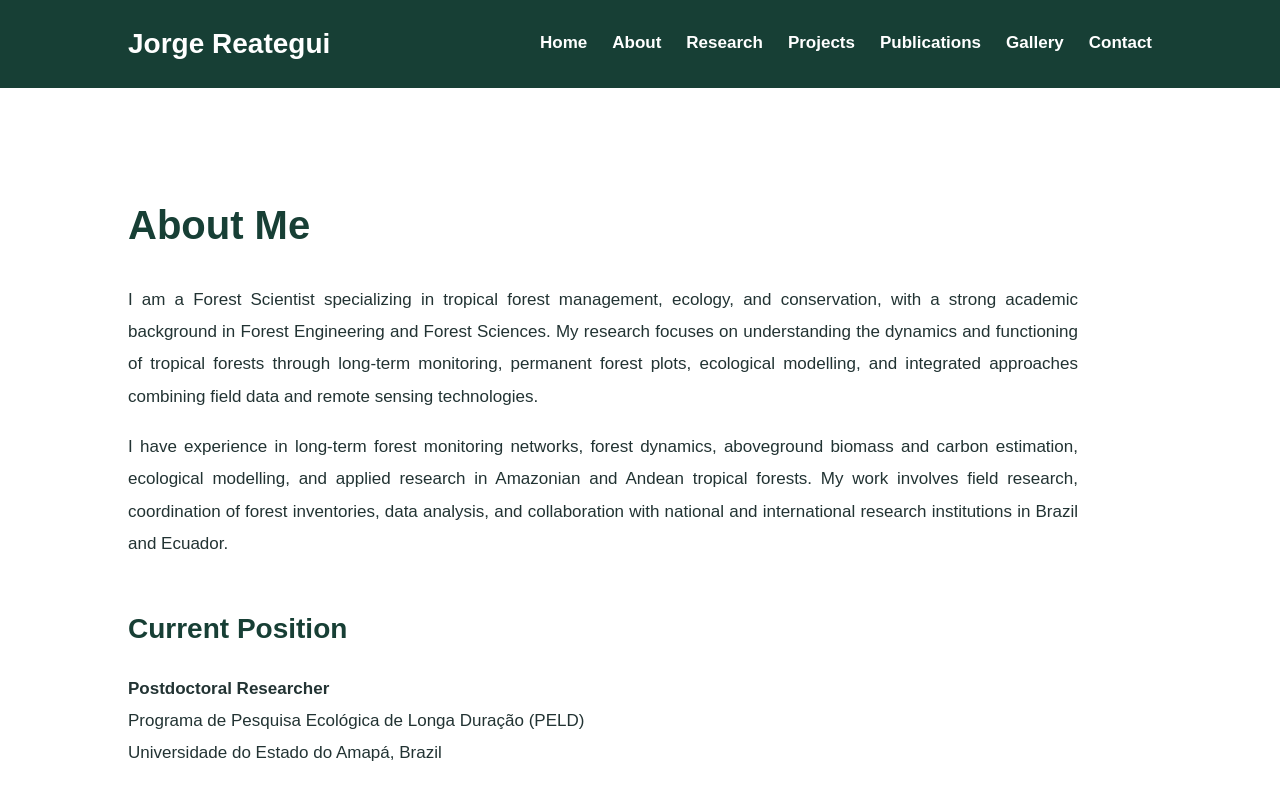
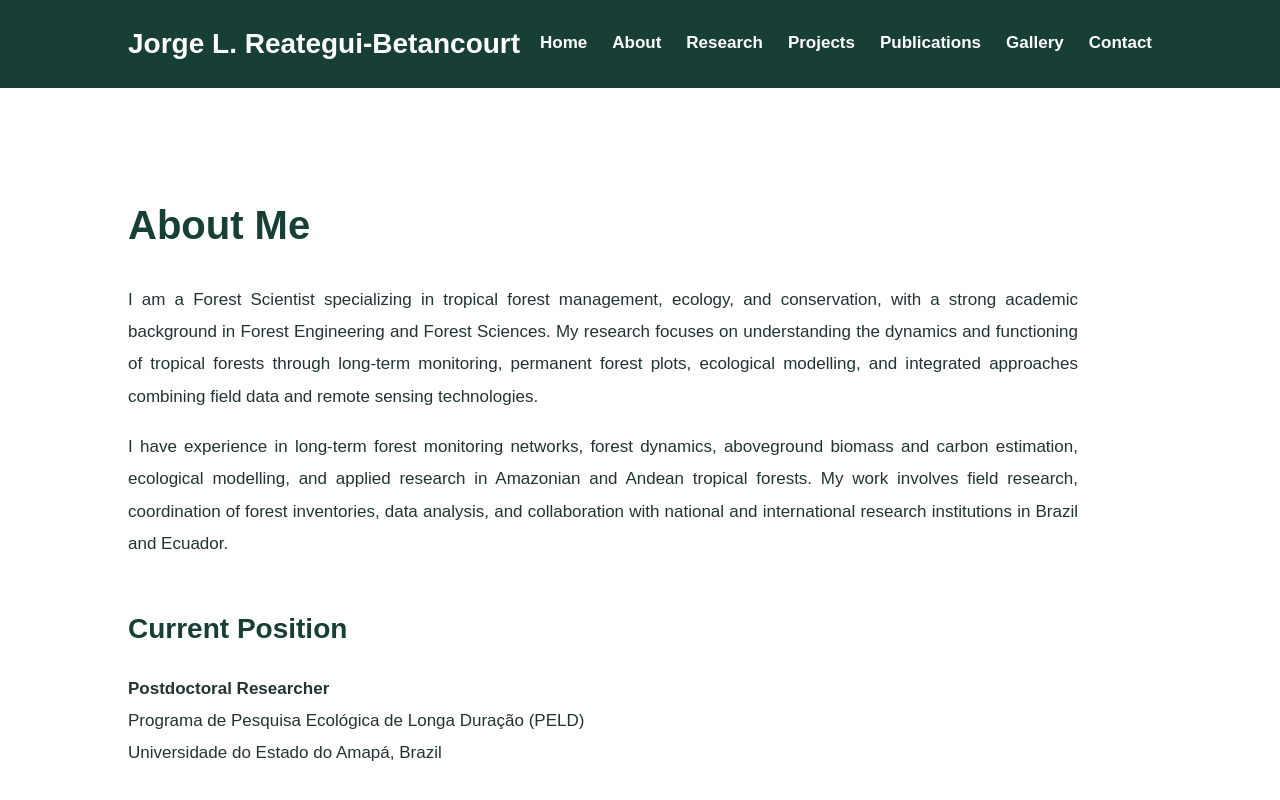
Before and after one commit to JorgeReategui91/JorgeReategui91.github.io, a plain HTML site: page about.html in a window 1280 px wide. Shown: the top 800 px of the page. Drawn offline with Linux system fonts and the light colour scheme.

Commit message:
Update name to Jorge L. Reategui-Betancourt

```diff
--- a/about.html
+++ b/about.html
@@ -8,14 +8,14 @@
 
 <link rel="stylesheet" href="css/style.css">
 
-<title>About | Jorge Reategui</title>
+<title>About | Jorge L. Reategui-Betancourt</title>
 
 </head>
 
 <body>
 
 <nav>
-<h2>Jorge Reategui</h2>
+<h2>Jorge L. Reategui-Betancourt</h2>
 
 <ul>
 <li><a href="index.html">Home</a></li>
```
